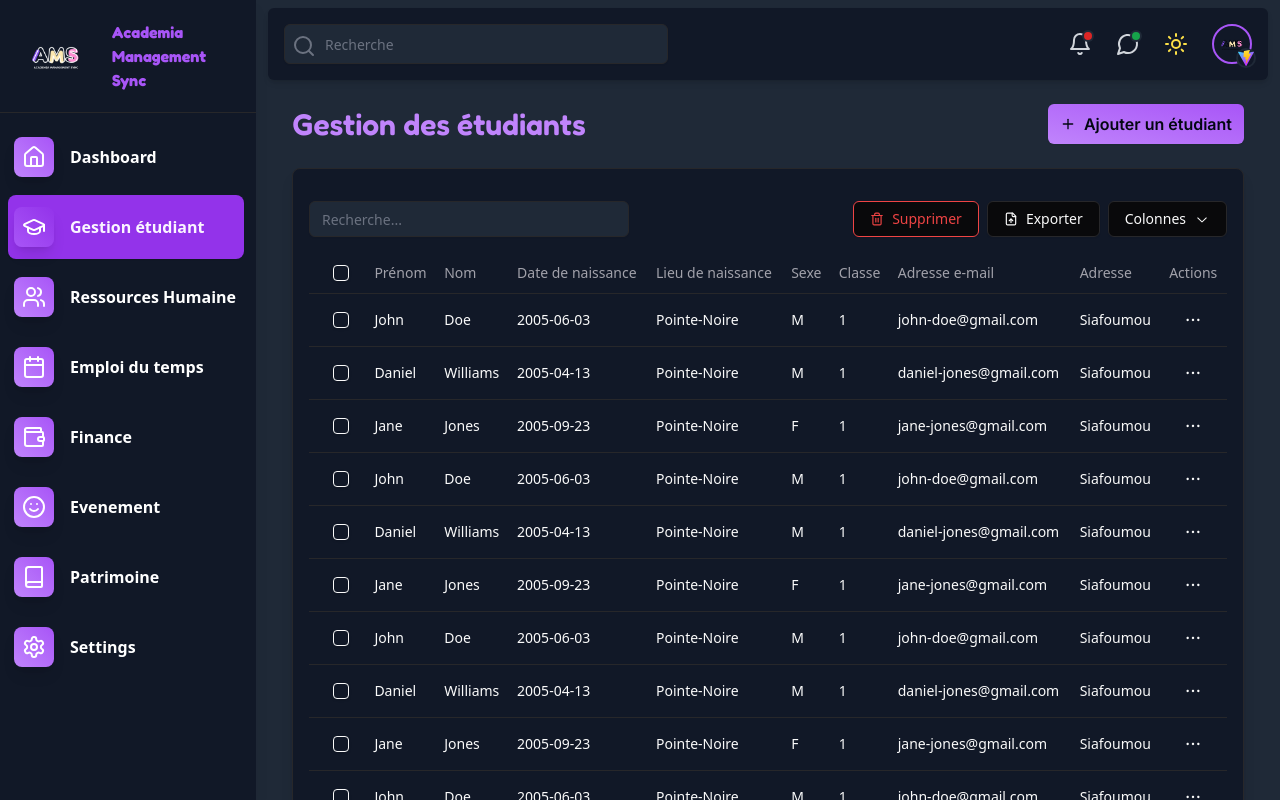
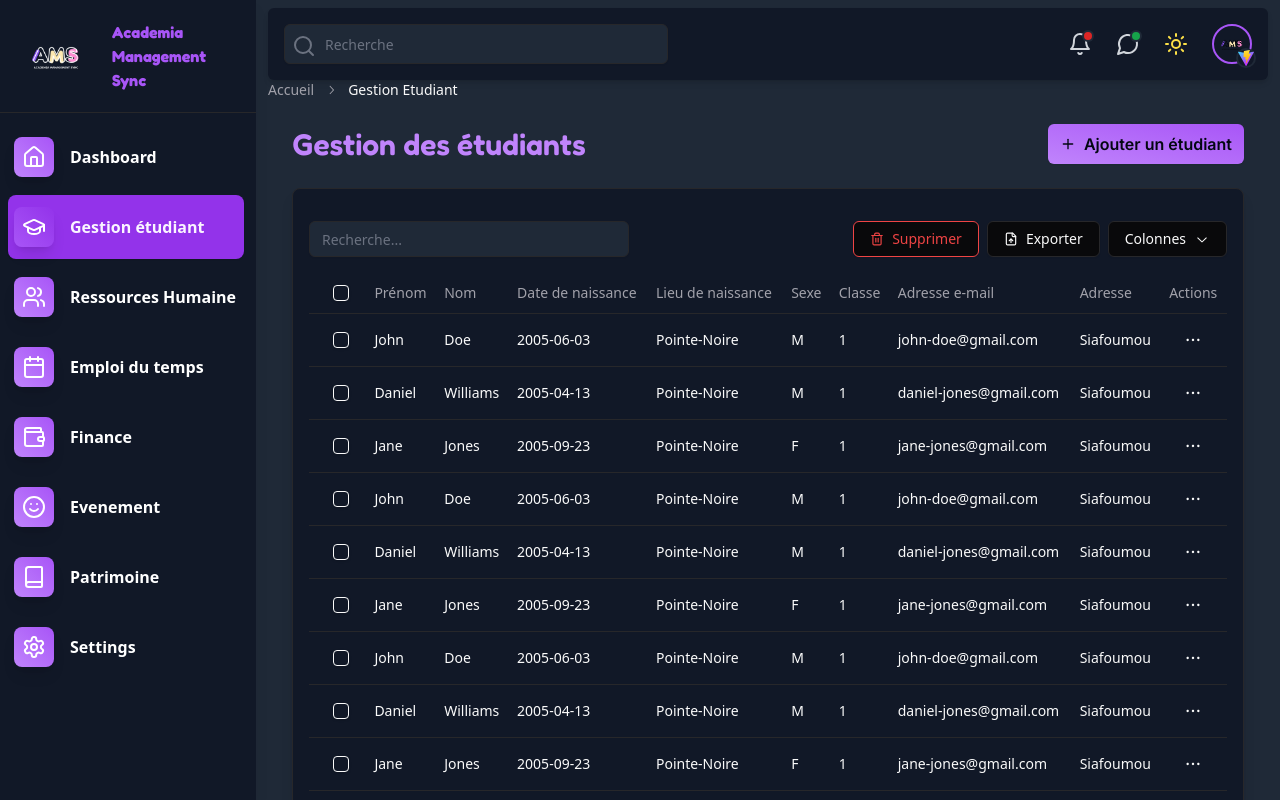
Before and after one commit to AureDulvresse/app.ams.io, a React (Vite) app: page /students in a window 1280 px wide. Shown: the top 800 px of the page. Built offline with nearby package versions, Linux system fonts and the light colour scheme.

Commit message:
Update StudentPage.tsx

```diff
--- a/src/pages/modules/students/StudentPage.tsx
+++ b/src/pages/modules/students/StudentPage.tsx
@@ -1,7 +1,8 @@
+import React from "react";
 import Navbar from "@/components/partials/Navbar";
 import Sidebar from "@/components/partials/Sidebar";
 import Students from "@/components/modules/students/Students";
-import React from "react";
+import DynamicBreadcrumb from "@/components/common/DynamicBreadcrumb";
 
 const breadcrumbItems = [
   { href: "/", label: "Accueil" },
@@ -15,6 +16,7 @@ const StudentPage: React.FC = () => {
       <div className="flex-1 flex flex-col px-3 py-2 bg-slate-50 dark:bg-gray-800 ml-64">
         <Navbar />
         <main className="flex-1">
+          <DynamicBreadcrumb items={breadcrumbItems} />
           <Students />
         </main>
       </div>
```
